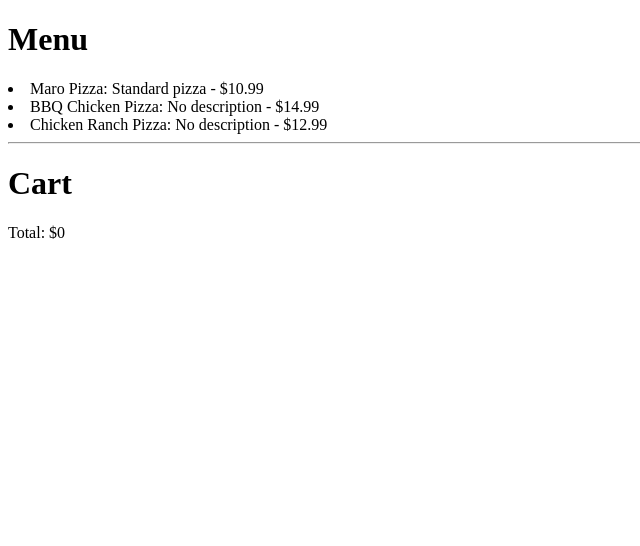
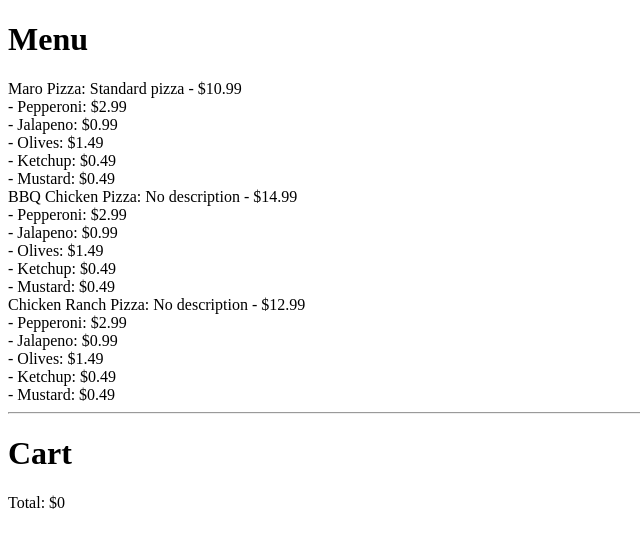
Before and after one commit to marwanelgharbawy/ma-restaurant, a website with bundled scripts: page public/index.html in a window 1280 px wide. Shown: the whole page, without its empty margins (0-640 px from the left). Built offline with nearby package versions, Linux system fonts and the light colour scheme.

Commit message:
Add choices to the menu

```diff
--- a/public/app.js
+++ b/public/app.js
@@ -19,9 +19,21 @@ const cart = new Cart();
 // Populate the menu->Section with the pizza category
 for (const meal of pizzaCategory.meals) {
     // Create a div which contains meal name, description and price
-    const mealElement = document.createElement('li');
+    const mealElement = document.createElement('div');
     mealElement.textContent = `${meal.name}: ${meal.description} - $${meal.price}`;
     menuContainer.appendChild(mealElement);
+
+    // Display choices
+    const choicesElement = document.createElement('div'); // Ground of choices
+    for (const choice of meal.options.choices) {
+        const choiceElement = document.createElement('div'); // For each choice
+        choiceElement.textContent = ` - ${choice.name}: $${choice.price}`;
+        choiceElement.onclick = () => {
+            console.log(`Choice clicked: ${choice.name}`);
+        }
+        choicesElement.appendChild(choiceElement);
+    }
+    mealElement.appendChild(choicesElement);
 
     mealElement.onclick = () => {
         const cartItem = new CartItem(meal, [], 1);
@@ -37,11 +49,12 @@ function renderCart() {
     if (cart.cartItems == 0) {
         cartContainer.textContent = "Your cart is empty.";
     } else {
-        for (const item of cart.items) {
+        for (const item of cart.cartItems) {
             const cartItemElement = document.createElement('div');
-            cartItemElement.textContent = `${item.meal.name} - $${item.meal.price} x ${item.quantity}`;
+            cartItemElement.textContent = `${item.product.name} - $${item.product.price} x ${item.quantity}`;
             cartContainer.appendChild(cartItemElement);
         }
+        priceElement.textContent = `$${cart.totalPrice.toFixed(2)}`;
     }
 }
 
```
Also changed, not shown: public/index.html (line endings or trailing spaces).
